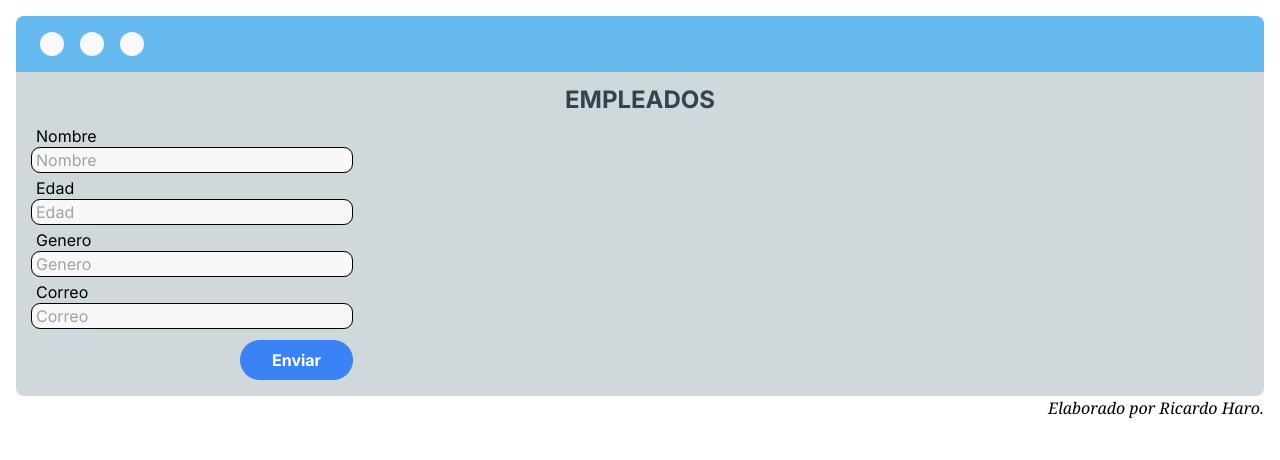
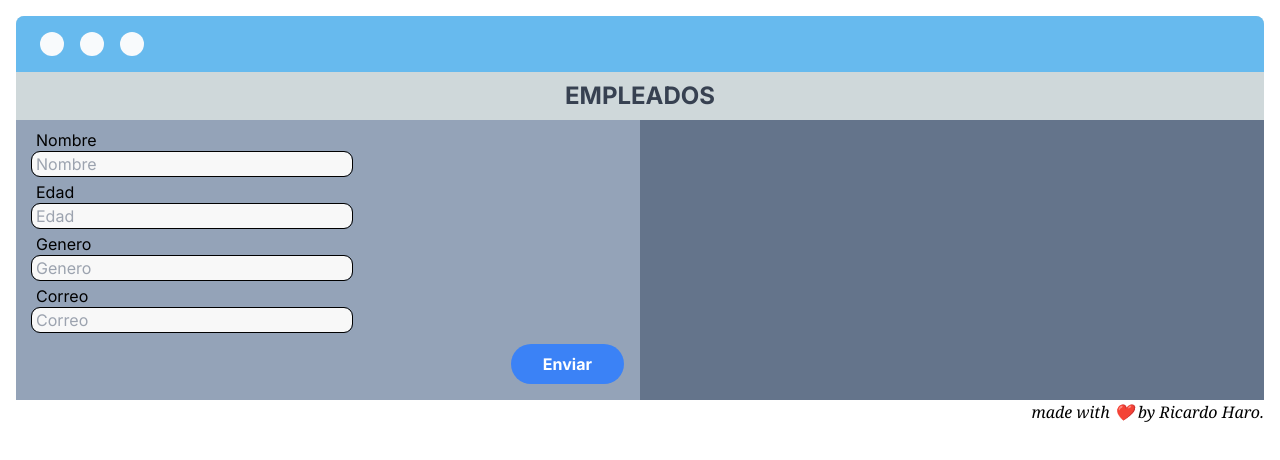
Before and after one commit to Skianyan/empleado, a Next.js app: page / in a window 1280 px wide. Shown: the top 460 px of the page. Built offline with nearby package versions, Linux system fonts and the light colour scheme.

Commit message:
add changes xd

```diff
--- a/app/form.tsx
+++ b/app/form.tsx
@@ -8,22 +8,25 @@ function FormInput ({nombre,placeholder}:InputProps) {
     return(
         <div className='flex flex-col mx-4'>
             <label htmlFor='' className='ml-1'>{nombre}</label>
-            <input type="text" placeholder={placeholder} className='bg-[#f8f8f8] focus:bg-blue-100 max-w-xs mb-1
+            <input type="text" placeholder={placeholder} className='bg-[#f8f8f8] focus:bg-blue-100 min-w-0 max-w-xs mb-1
             pl-1 outline outline-1 rounded-lg'></input>
           </div>
     )
 }
 const Formulario = () => {
     return(
-    <form>
+    <div className='grid grid-cols-2'>
+    <form className='bg-slate-400 pt-2'>
         <FormInput nombre={'Nombre'} placeholder={'Nombre'}/>
-        <FormInput nombre={'Edad'} placeholder={'Edad'}/>
+        <FormInput nombre={'Edad'}   placeholder={'Edad'}/>
         <FormInput nombre={'Genero'} placeholder={'Genero'}/>
         <FormInput nombre={'Correo'} placeholder={'Correo'}/>
 
-          <button type='submit' className=' bg-blue-500 hover:bg-blue-700 text-white ml-56 font-bold py-2 px-8 mt-2 mb-4
-          rounded-full'>Enviar</button>
-        </form>
+        <button type='submit' className=' bg-blue-500 hover:bg-blue-700 text-white float-right font-bold py-2 px-8 mr-4 mt-2 mb-4
+        rounded-full'>Enviar</button>
+    </form>
+    <div className='bg-slate-500'></div>
+    </div>
     )
   }
   export default Formulario
--- a/app/page.tsx
+++ b/app/page.tsx
@@ -9,11 +9,9 @@ const HomePage = () => {
         <div className="bg-slate-50 p-3 mx-2 rounded-full"></div>
         <div className="bg-slate-50 p-3 mx-2 rounded-full"></div>
       </header>
-    <section className='pb-2'>
-      <p className= 'text-center text-2xl uppercase font-bold text-gray-700 mt-3'>Empleados</p>
-    </section>
+      <p className= 'text-center text-2xl uppercase font-bold text-gray-700 my-2'>Empleados</p>
     <Formulario />
-    <footer className='flex float-right italic font-serif'>Elaborado por Ricardo Haro.</footer>
+    <footer className='flex float-right italic font-serif'>made with ❤️ by Ricardo Haro.</footer>
     </main>
   )
 }
```
